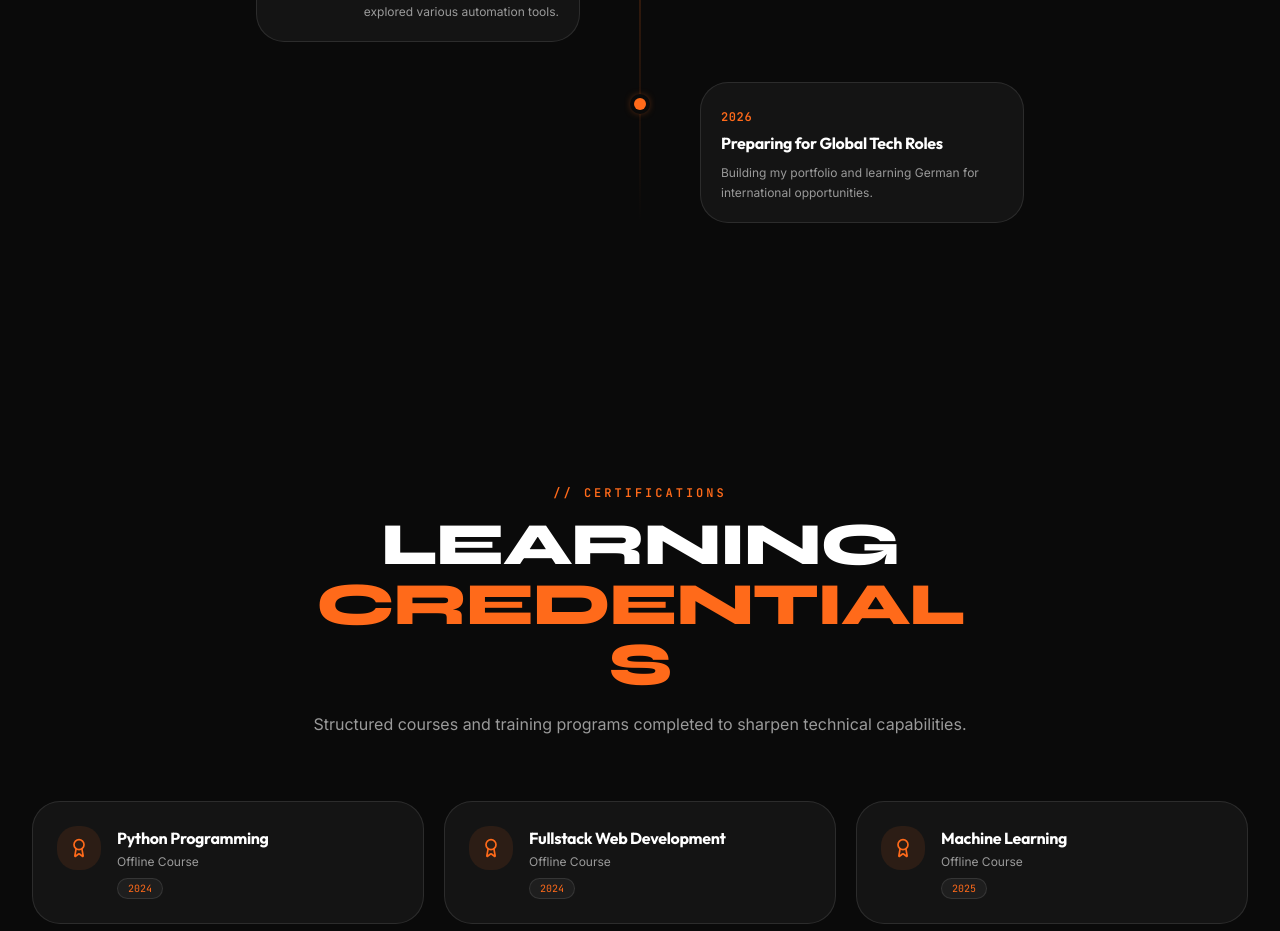
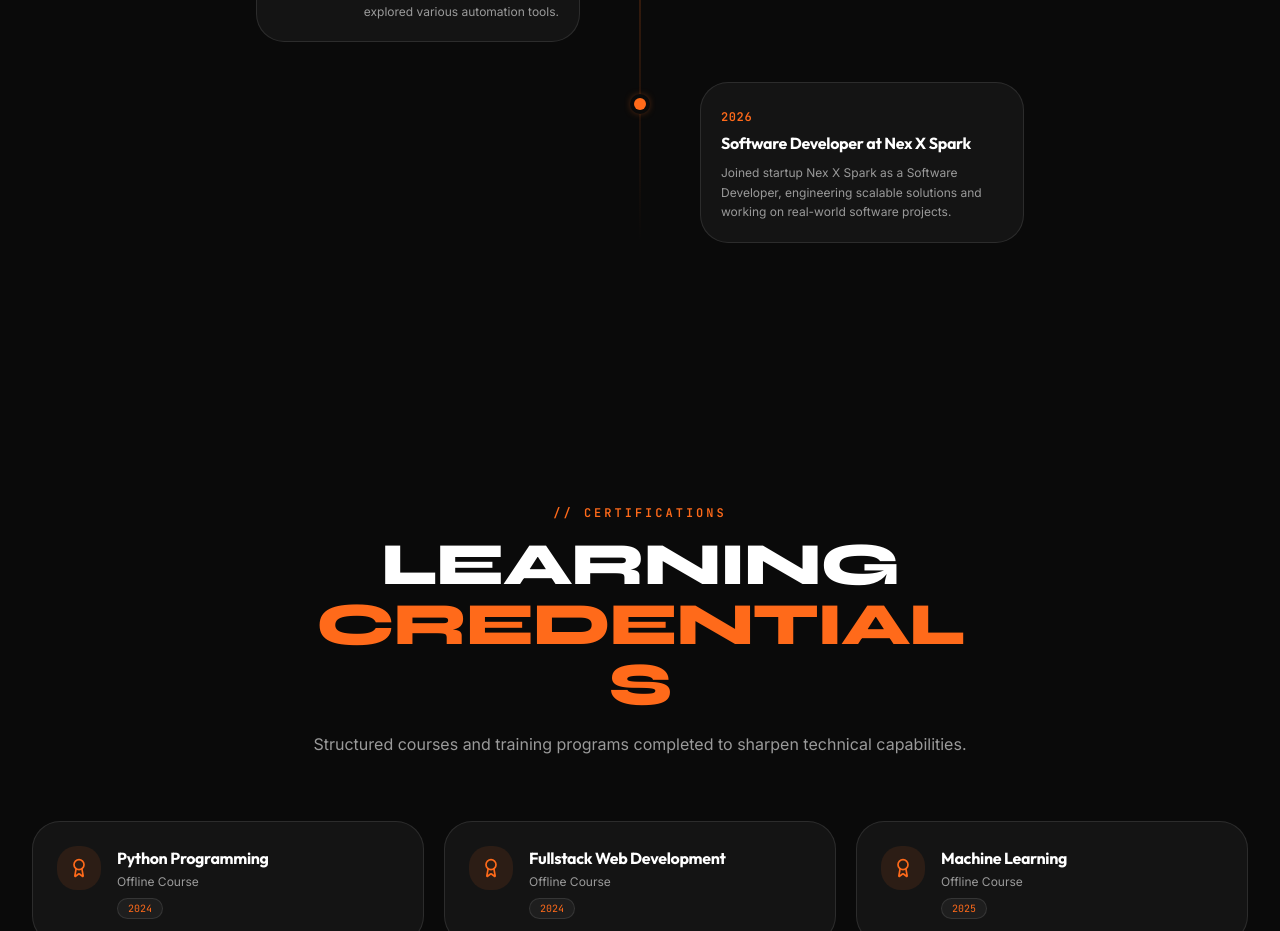
Before and after one commit to Belginlino/portfolio, a React (Vite) app: page / in a window 1280 px wide. Shown: the part 8580-9511 px from the top of the page. Built offline with nearby package versions, Linux system fonts and the light colour scheme; no server answers.

Commit message:
feat: update 2026 timeline entry with Nex X Spark software developer experience

```diff
--- a/src/data/portfolio.ts
+++ b/src/data/portfolio.ts
@@ -209,8 +209,9 @@ export const timeline = [
   },
   {
     year: "2026",
-    title: "Preparing for Global Tech Roles",
-    description: "Building my portfolio and learning German for international opportunities.",
+    title: "Software Developer at Nex X Spark",
+    description:
+      "Joined startup Nex X Spark as a Software Developer, engineering scalable solutions and working on real-world software projects.",
   },
 ];
 
```
